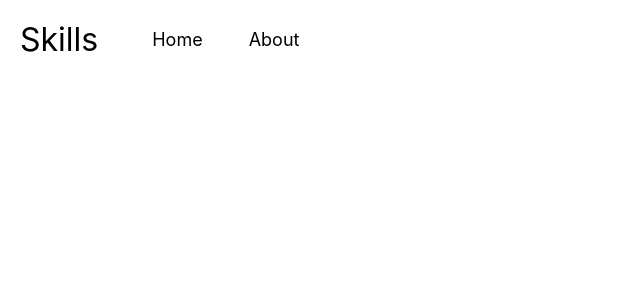
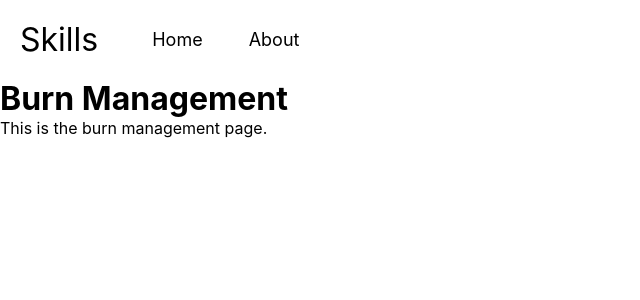
Before and after one commit to eregister5638/nepal-project, a React (Create React App) app: page /burn in a window 1280 px wide. Before the commit this address had no page. Shown: the top 300 px of the page, without its empty margins (0-640 px from the left). Built offline with nearby package versions, Linux system fonts and the light colour scheme.

Commit message:
Added page for burn management

```diff
--- a/src/App.js
+++ b/src/App.js
@@ -6,6 +6,7 @@ import Navbar from './Navbar';
 import { BrowserRouter as Router, Routes, Route } from 'react-router-dom';
 import Airway from './Airway';
 import Wound from './Wound';
+import Burn from './Burn';
 
 function App() {
   return (
@@ -30,13 +31,15 @@ function App() {
               </a>
             </div>
             <div className="box box4">
-              <a href="/Users/ethan/Desktop/nepal_project/burn.html">
+            <a href="/burn">
                 <button className="button4">Burn Management</button>
               </a>
             </div>
           </div>} />
           <Route path="/airway" element={<Airway />} />
           <Route path="/wound" element={<Wound />} />
+          <Route path="/burn" element={<Burn />} />
+
         </Routes>
       </Router>
     </div>
--- /dev/null
+++ b/src/Burn.js
@@ -0,0 +1,12 @@
+import React from 'react';
+
+const Burn = () => {
+  return (
+    <div>
+      <h1>Burn Management</h1>
+      <p>This is the burn management page.</p>
+    </div>
+  );
+};
+
+export default Burn;
```
